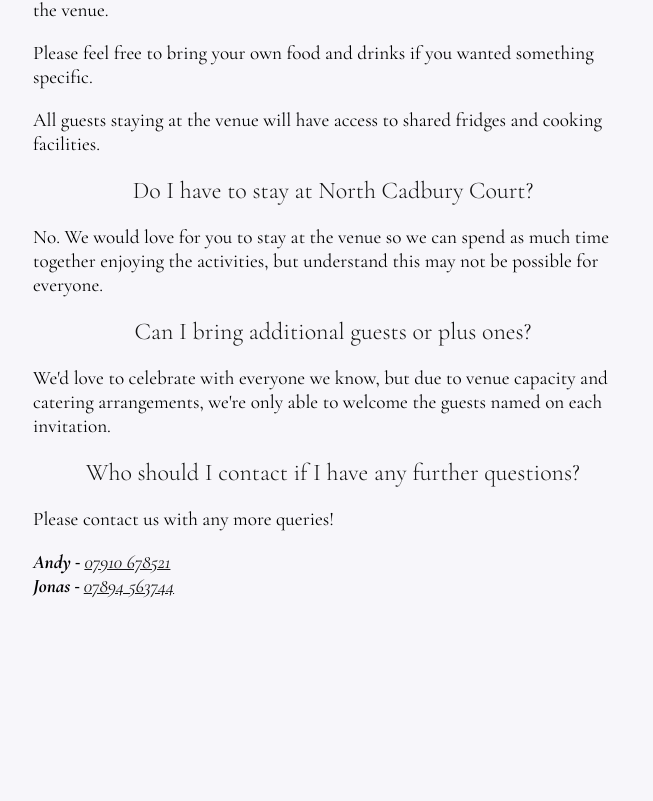
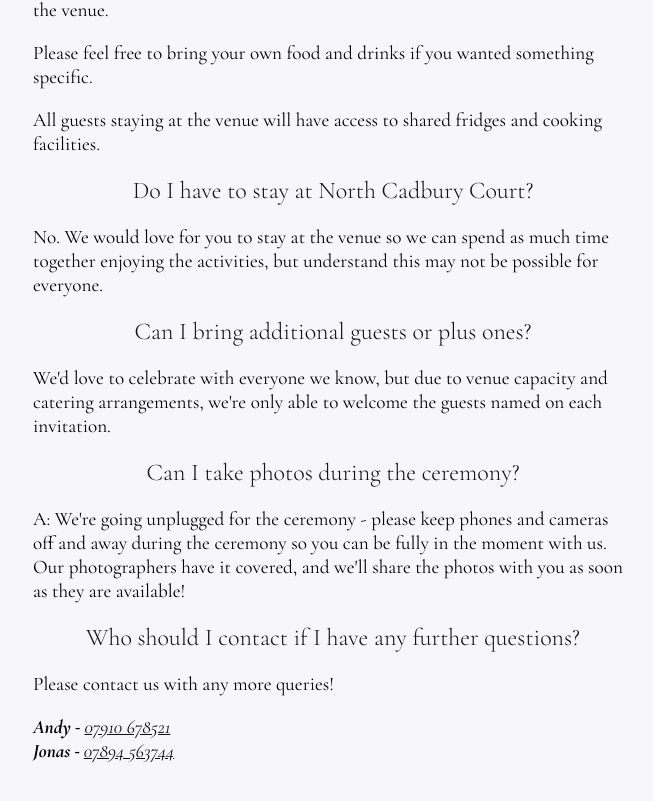
Before and after one commit to LawrenceWarren/wedding-website, a SvelteKit app: page /faqs in a window 1280 px wide. Shown: the part 1090-1891 px from the top of the page, without its empty margins (307-960 px from the left). Before the commit the page ends 1728 px from the top, so only its background shows below. Built offline with nearby package versions, Linux system fonts and the light colour scheme.

Commit message:
Update FAQs

```diff
--- a/src/routes/faqs/+page.svelte
+++ b/src/routes/faqs/+page.svelte
@@ -68,6 +68,15 @@
     invitation.
   </p>
 
+  <h2>Can I take photos during the ceremony?</h2>
+
+  <p>
+    A: We're going unplugged for the ceremony - please keep phones and cameras
+    off and away during the ceremony so you can be fully in the moment with us.
+    Our photographers have it covered, and we'll share the photos with you as
+    soon as they are available!
+  </p>
+
   <h2>Who should I contact if I have any further questions?</h2>
 
   <p>Please contact us with any more queries!</p>
```
